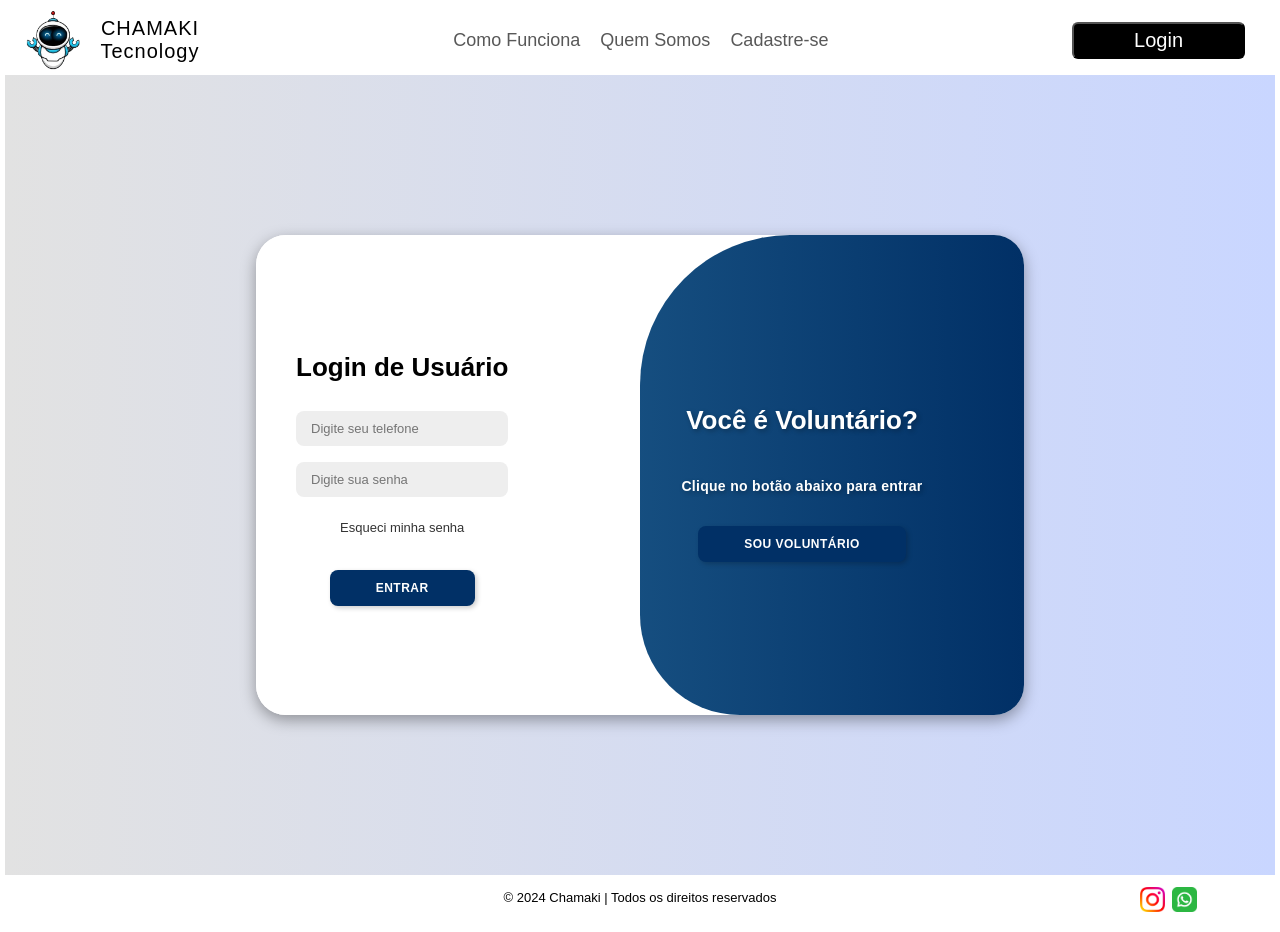
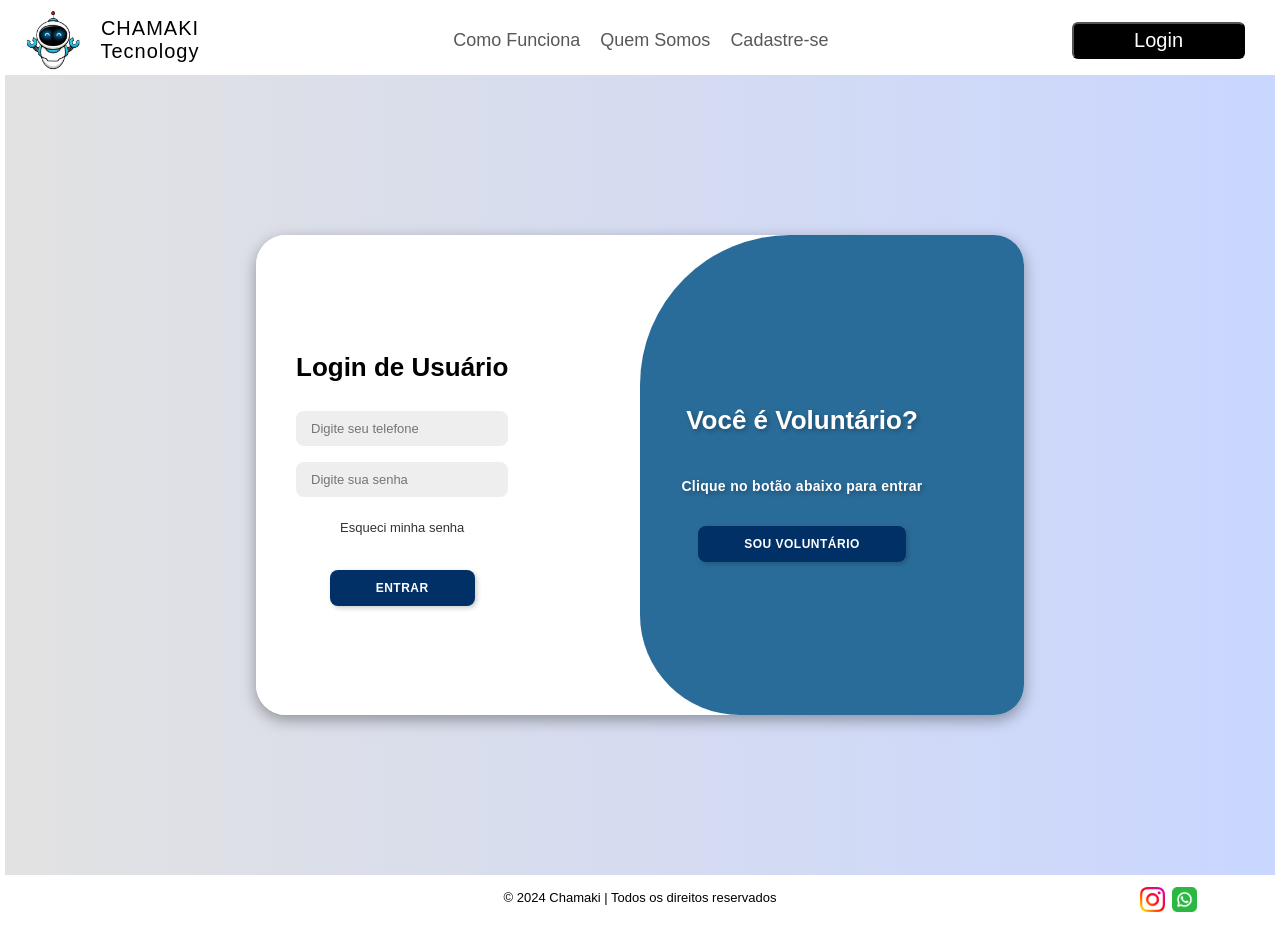
Before and after one commit to Anafcamargo/ProjetoIntegrador, a React (Create React App) app: page /login in a window 1280 px wide. Built offline with nearby package versions, Linux system fonts and the light colour scheme.

Commit message:
cor do background da tela de login

```diff
--- a/src/estilo/estilo2.css
+++ b/src/estilo/estilo2.css
@@ -162,7 +162,7 @@
 .toggle {
     background-color: #013066;
     height: 100%;
-    background: linear-gradient(to right, #2a6c99, #013066);
+    background: linear-gradient(to right, #2a6c99,  #2a6c99);
     color: #fff;
     position: relative;
     left: -100%;
```
